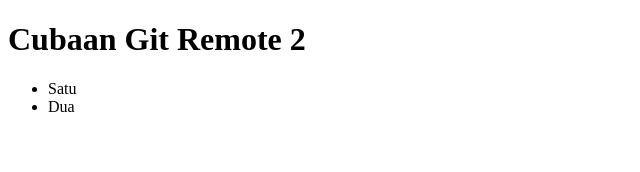
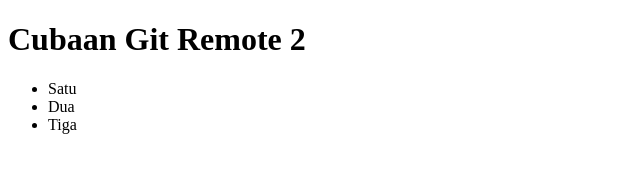
Before and after one commit to akhimumtaz/test-remote-2, a plain HTML site: page index.html in a window 1280 px wide. Shown: the full height of the page, 0-640 px from the left. Drawn offline with Linux system fonts and the light colour scheme.

Commit message:
menambahkan list di file index.html

```diff
--- a/index.html
+++ b/index.html
@@ -10,6 +10,7 @@
     <ul>
       <li>Satu</li>
       <li>Dua</li>
+      <li>Tiga</li>
     </ul>
   </body>
 </html>
```
